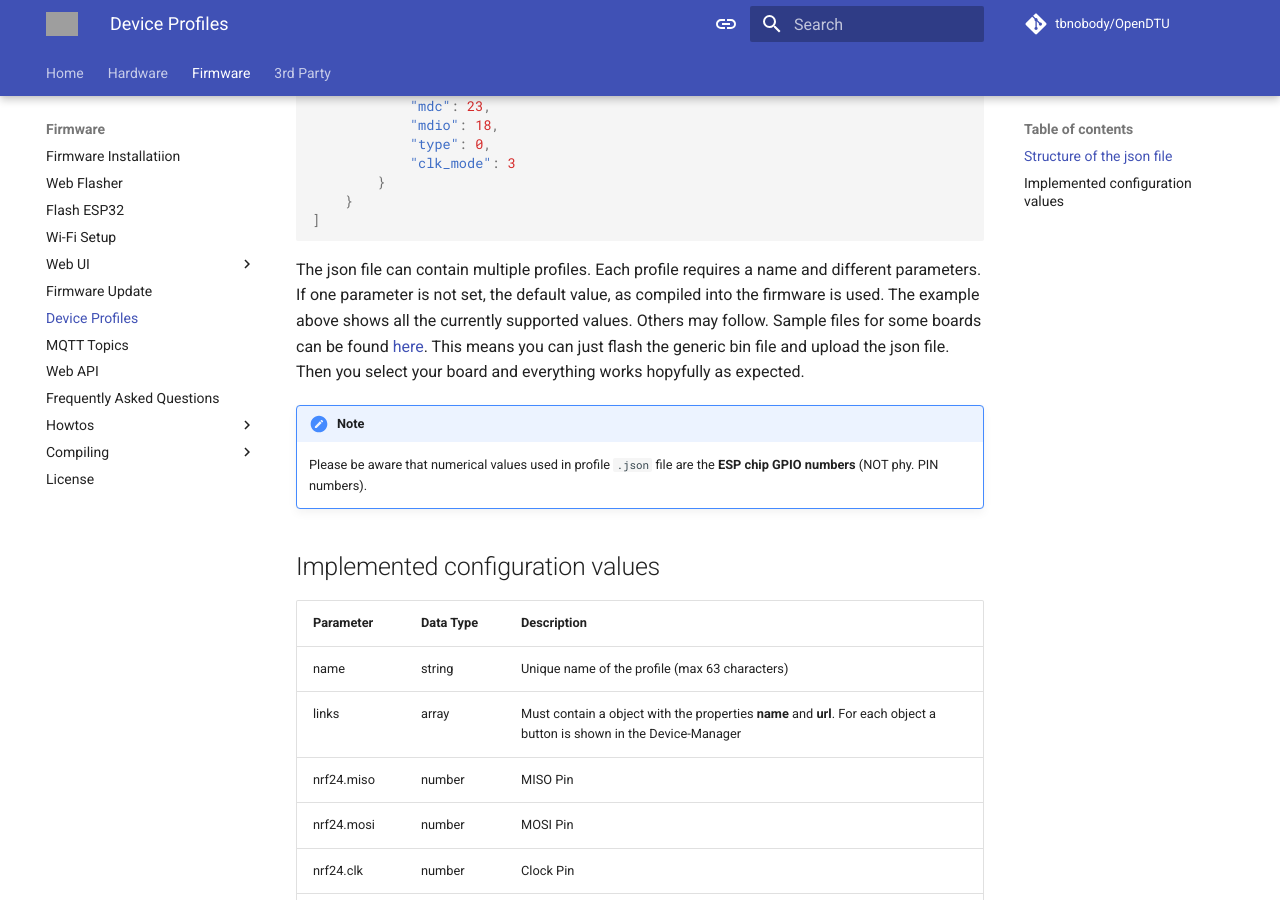
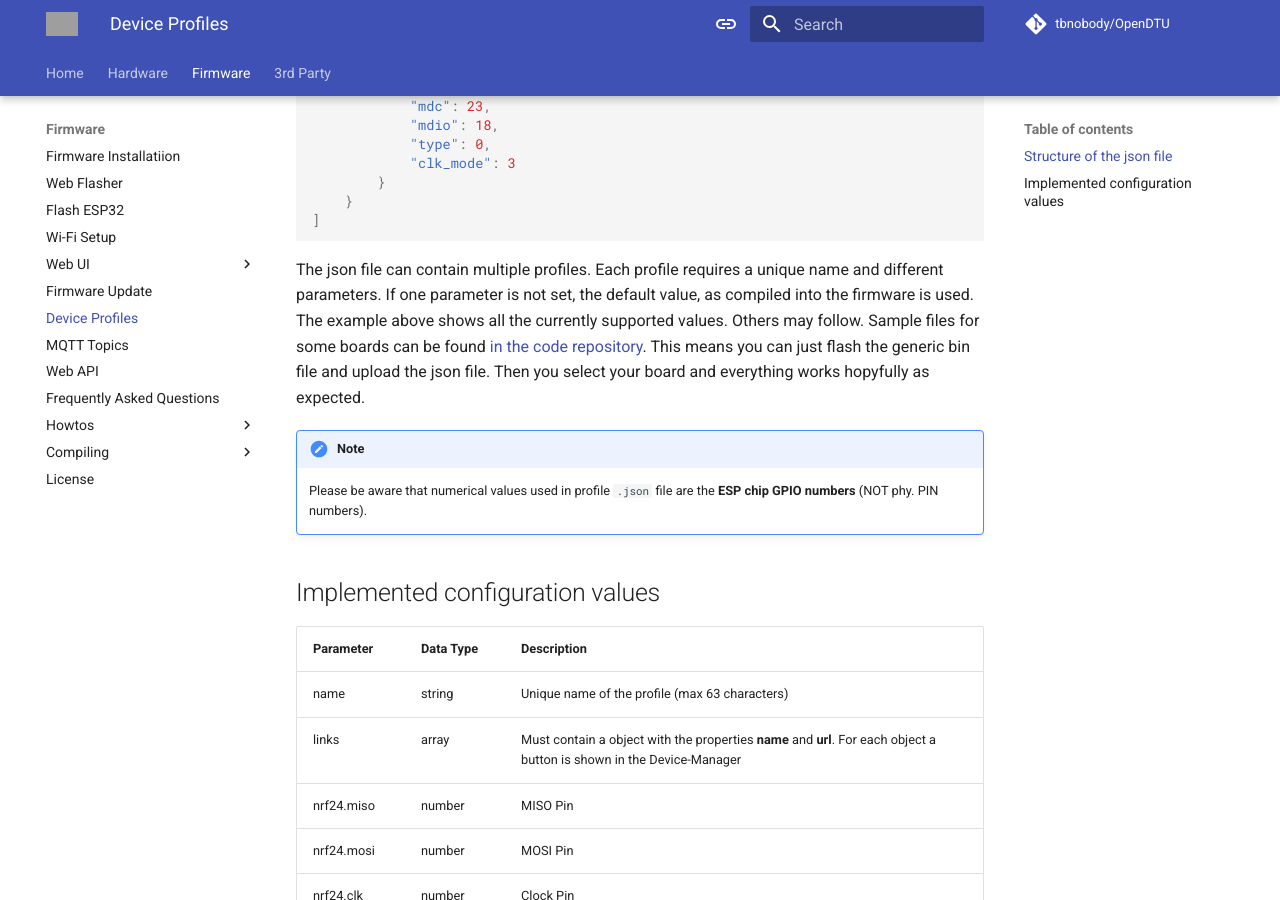
Before and after one commit to tbnobody/OpenDTU-docs, an MkDocs documentation site: the page built from docs/firmware/device_profiles.md, in a window 1280 px wide and 900 px high, scrolled down 1797 px. Built offline with MkDocs 1.6.1 and Material for MkDocs 9.7.7, drawn with Linux system fonts in a browser that asks for light colours; comment, search, counter and statistics services are not loaded; grey boxes are pictures that could not be loaded.

Commit message:
Device Profiles: Minimal text changes

````diff
--- a/docs/firmware/device_profiles.md
+++ b/docs/firmware/device_profiles.md
@@ -85,7 +85,7 @@ To change the device profile, navigate to the "Device Manager" and selected the
 ]
 ```
 
-The json file can contain multiple profiles. Each profile requires a name and different parameters. If one parameter is not set, the default value, as compiled into the firmware is used. The example above shows all the currently supported values. Others may follow. Sample files for some boards can be found [here](https://github.com/tbnobody/OpenDTU/tree/master/docs/DeviceProfiles){target=_blank}. This means you can just flash the generic bin file and upload the json file. Then you select your board and everything works hopyfully as expected.
+The json file can contain multiple profiles. Each profile requires a unique name and different parameters. If one parameter is not set, the default value, as compiled into the firmware is used. The example above shows all the currently supported values. Others may follow. Sample files for some boards can be found [in the code repository](https://github.com/tbnobody/OpenDTU/tree/master/docs/DeviceProfiles){target=_blank}. This means you can just flash the generic bin file and upload the json file. Then you select your board and everything works hopyfully as expected.
 
 !!! note "Note"
 
````
